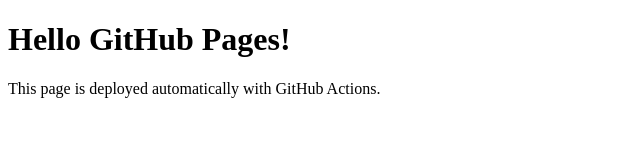
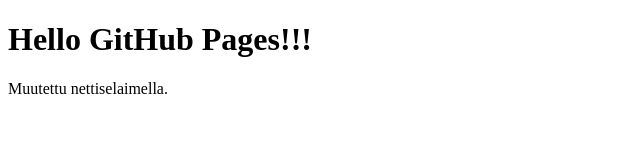
Before and after one commit to jkorkeakangas/julkinen, a plain HTML site: page index.html in a window 1280 px wide. Shown: the whole page, without its empty margins (0-640 px from the left). Drawn offline with Linux system fonts and the light colour scheme.

Commit message:
Update index.html

```diff
--- a/index.html
+++ b/index.html
@@ -6,8 +6,8 @@
 </head>
 <body>
   <main>
-    <h1>Hello GitHub Pages!</h1>
-    <p>This page is deployed automatically with GitHub Actions.</p>
+    <h1>Hello GitHub Pages!!!</h1>
+    <p>Muutettu nettiselaimella.</p>
   </main>
 </body>
 </html>
```
